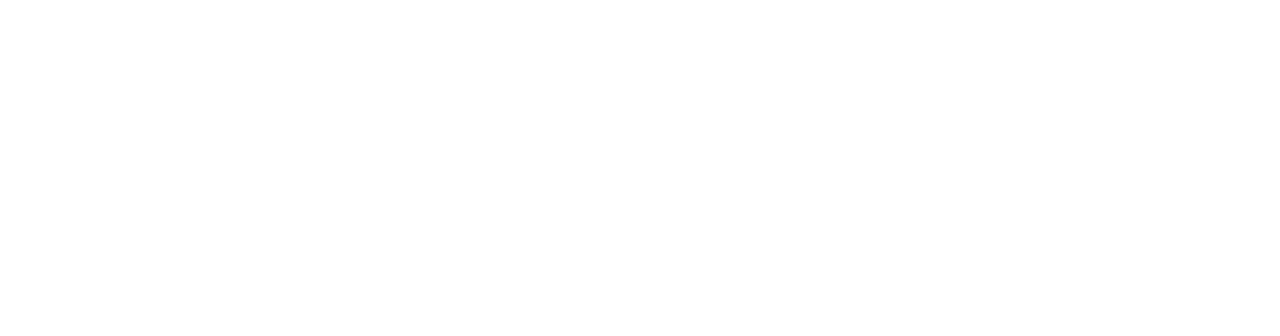
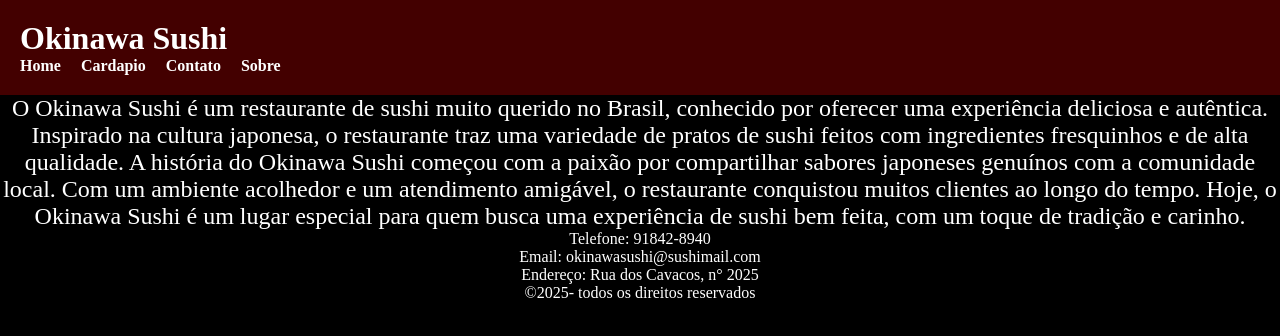
Before and after one commit to sinergia-pro-challenge-equipe-fiap/cp2_frontend, a plain HTML site: page pages/sobre.html in a window 1280 px wide. Drawn offline with Linux system fonts and the light colour scheme.

Commit message:
Criando o sobre

```diff
--- a/pages/sobre.html
+++ b/pages/sobre.html
@@ -0,0 +1,38 @@
+<!DOCTYPE html>
+<html lang="pt-br">
+<head>
+    <meta charset="UTF-8">
+    <meta name="viewport" content="width=device-width, initial-scale=1.0">
+    <title>Sobre</title>
+    <link rel="stylesheet" href="/src/css/estilo.css">
+</head>
+<body>
+    <header>
+        <div class="container">
+            <h1>Okinawa Sushi</h1>
+            <nav>
+                <ul>
+                    <li><a href="/index.html">Home</a></li>
+                    <li><a href="/pages/cardapio.html">Cardapio</a></li>
+                    <li><a href="/pages/contato.html">Contato</a></li>
+                    <li><a href="/pages/sobre.html">Sobre</a></li>
+                </ul>
+            </nav>
+        </div>
+    </header>
+    <main>
+    <div class="sobre">
+        <p>O Okinawa Sushi é um restaurante de sushi muito querido no Brasil, conhecido por oferecer uma experiência deliciosa e autêntica. Inspirado na cultura japonesa, o restaurante traz uma variedade de pratos de sushi feitos com ingredientes fresquinhos e de alta qualidade. A história do Okinawa Sushi começou com a paixão por compartilhar sabores japoneses genuínos com a comunidade local. Com um ambiente acolhedor e um atendimento amigável, o restaurante conquistou muitos clientes ao longo do tempo. Hoje, o Okinawa Sushi é um lugar especial para quem busca uma experiência de sushi bem feita, com um toque de tradição e carinho.</p>
+    </div>
+    </main>
+    <footer>
+        <div class="info">
+            <p>Telefone: 91842-8940</p>
+            <p>Email: okinawasushi@sushimail.com</p>
+            <p>Endereço: Rua dos Cavacos, n° 2025 </p>
+        </div>
+        <p>&copy;2025- todos os direitos reservados</p>
+    </footer>
+
+</body>
+</html>
--- a/src/css/estilo.css
+++ b/src/css/estilo.css
@@ -84,6 +84,10 @@ button:hover{
   color:aqua;
 }
 
+.sobre{
+  font-size:x-large;
+}
+
 footer{
     height: 100 px;
     margin: 10 px;
```
